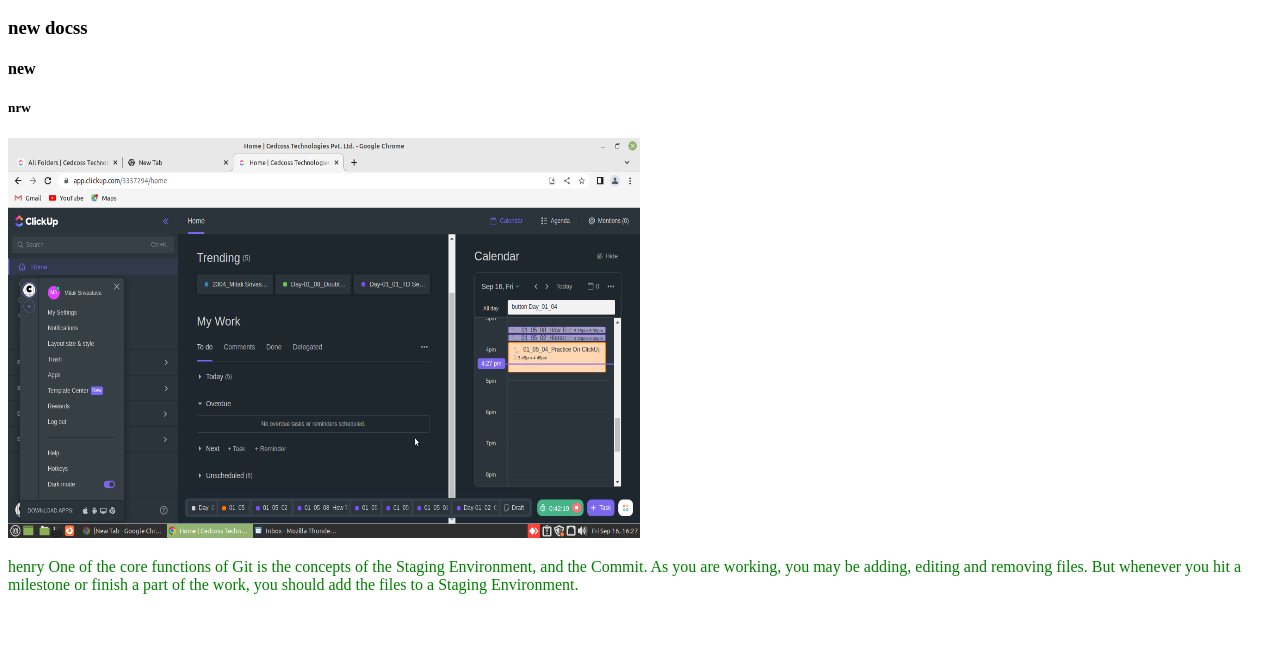
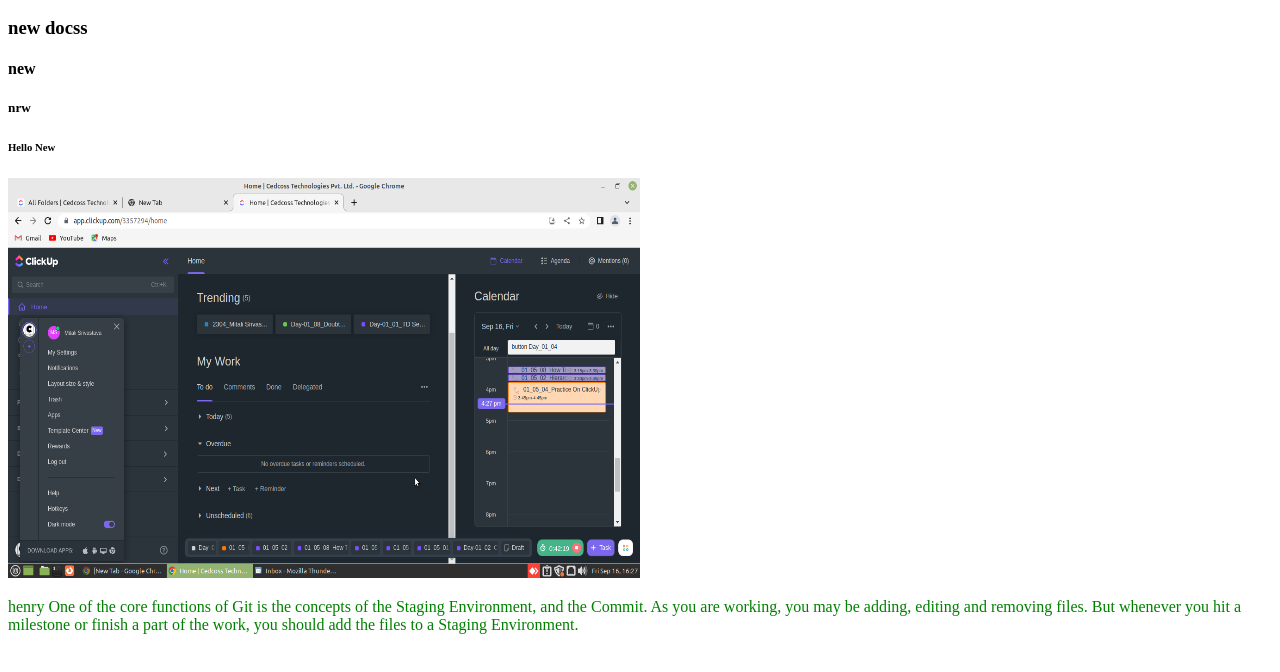
Before and after one commit to Mitalisrivastava123/repositorytemplate1, a plain HTML site: page index.htm in a window 1280 px wide. Shown: the part 110-782 px from the top of the page. Drawn offline with Linux system fonts and the light colour scheme.

Commit message:
code branch

```diff
--- a/index.htm
+++ b/index.htm
@@ -13,6 +13,7 @@
     <h3>new docss</h3>
     <h4>new</h4>
     <h5>nrw</h5>
+    <h6>Hello New</h6>
     <img src ="img/image1.png" alt="image" height="400" width="50%">
     <p>henry One of the core functions of Git is the concepts of the Staging Environment, and the Commit.
 
```
